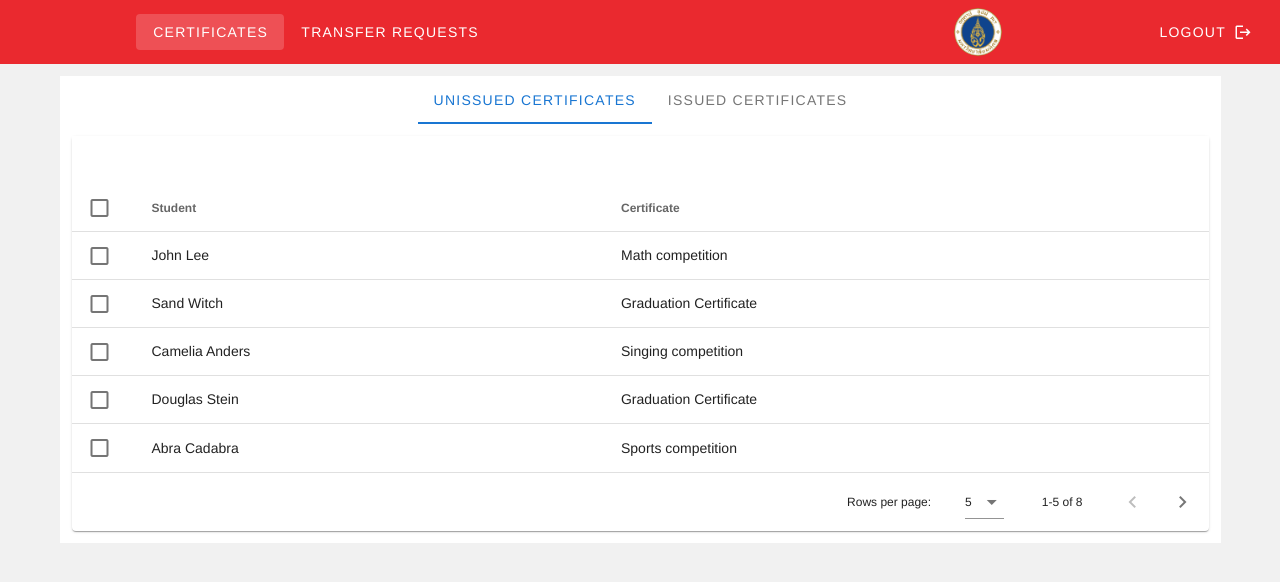
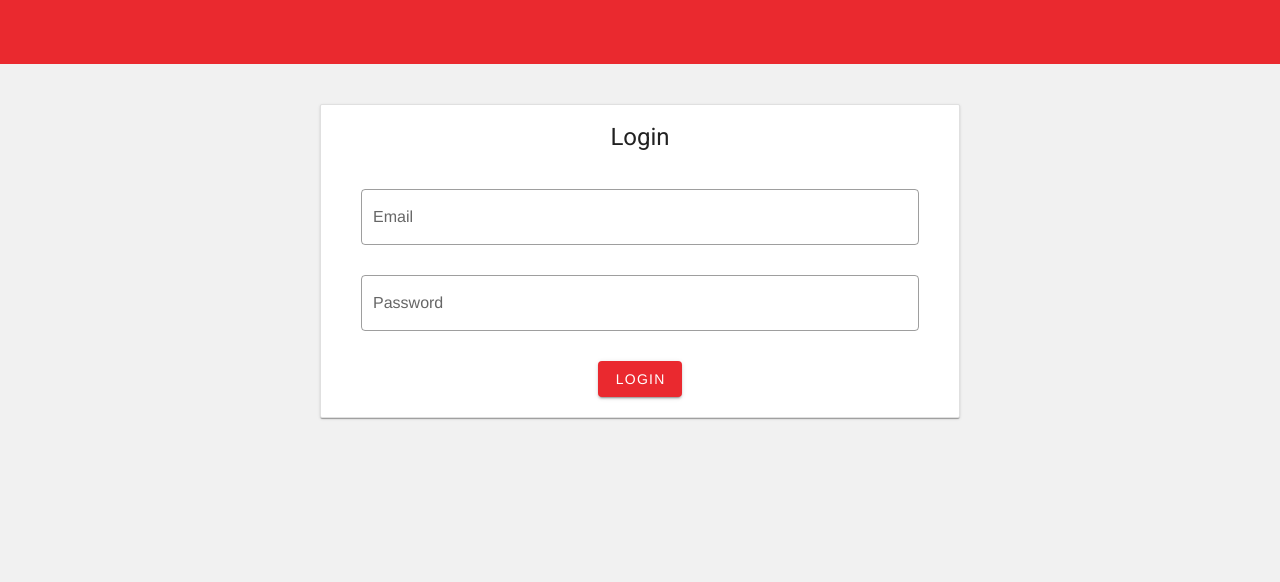
Before and after one commit to sirinnear/AtHome-Project, a Vue app in the folder frontend/: page /login#/issuer/certificates in a window 1280 px wide. Shown: the top 582 px of the page. Built offline with nearby package versions, Linux system fonts and the light colour scheme.

Commit message:
Pages are now only accessible by authenticated users Issue when authenticated, can access other roles' pages unless logged out

```diff
--- a/frontend/src/components/IssuerAppBar.vue
+++ b/frontend/src/components/IssuerAppBar.vue
@@ -34,7 +34,7 @@
         <span class="white--text">{{ name }}</span>
       </v-col>
     </v-row>
-    <v-btn text dark v-if="authenticated" to="/login">
+    <v-btn text dark v-if="authenticated" @click="logout">
       Logout
       <v-icon
           dark
@@ -47,9 +47,17 @@
 </template>
 
 <script>
+import api from "@/services";
+
 export default {
   name: "AppBar",
-  props: ['authenticated', 'name']
+  props: ['authenticated', 'name'],
+  methods: {
+    logout() {
+      api.logout();
+      this.$router.push('/login');
+    }
+  }
 }
 </script>
 
--- a/frontend/src/components/StudentAppBar.vue
+++ b/frontend/src/components/StudentAppBar.vue
@@ -29,7 +29,7 @@
         <span class="white--text">{{ name }}</span>
       </v-col>
     </v-row>
-    <v-btn text dark v-if="authenticated" to="/login">
+    <v-btn text dark v-if="authenticated" @click="logout">
       Logout
       <v-icon
           dark
@@ -43,10 +43,18 @@
 
 <script>
 import RequestTransferDialog from "@/views/student/RequestTransferDialog";
+import api from '../services';
+
 export default {
   name: "AppBar",
   components: {RequestTransferDialog},
-  props: ['authenticated', 'name']
+  props: ['authenticated', 'name'],
+  methods: {
+    logout() {
+      api.logout();
+      this.$router.push('/login');
+    }
+  }
 }
 </script>
 
--- a/frontend/src/router/index.js
+++ b/frontend/src/router/index.js
@@ -54,7 +54,20 @@ const routes = [
 ]
 
 const router = new VueRouter({
+  mode: 'history',
   routes,
 })
 
+router.beforeEach((to, from, next) => {
+  const publicPages = ['/login'];
+  const authRequired = !publicPages.includes(to.path);
+  const loggedIn = localStorage.getItem('user');
+
+  if (authRequired && !loggedIn) {
+    next('/login');
+  } else {
+    next();
+  }
+});
+
 export default router
--- /dev/null
+++ b/frontend/src/services/authService.js
@@ -0,0 +1,25 @@
+class AuthService {
+    constructor(api) {
+        this.api = api;
+    }
+
+    login (payload) {
+        return this.api.post('auth/login', payload)
+            .then((response) => {
+                if (response.data.token) {
+                    localStorage.setItem('user', JSON.stringify(response.data));
+                    console.log('User logged in!', localStorage.getItem('user'));
+                }
+            })
+            .catch((e) => {
+                alert(e.response.data.error);
+            });
+    }
+
+    logout() {
+        localStorage.removeItem('user');
+        console.log('User logged out!', localStorage.getItem('user'));
+    }
+}
+
+export default AuthService;
--- a/frontend/src/services/index.js
+++ b/frontend/src/services/index.js
@@ -1,14 +1,8 @@
 import axios from "axios";
+import AuthService from '../services/authService';
 
-const http = axios.create({
+const api = axios.create({
     baseURL: 'http://localhost:3000/api/',
 });
 
-class API {
-
-    login (payload) {
-        return http.post('auth/login', payload)
-    }
-}
-
-export default new API();
+export default new AuthService(api);
--- a/frontend/src/views/Login.vue
+++ b/frontend/src/views/Login.vue
@@ -43,15 +43,16 @@ export default {
         email: this.user.email,
         password: this.user.password,
       };
-      api.login(data)
-        .then((response) => {
-          const role = response.data.role;
+      api.login(data).then(
+          () => {
+            const user = JSON.parse(localStorage.getItem('user'));
+            const role = user.role;
+            const name = user.name;
             if (role === 'student') {
-            this.$router.push({ name: 'StudentCert', params: {name: response.data.name}});
-            console.log(response.data.name);
+              this.$router.push({ name: 'StudentCert', params: {name: name}});
             }
             else if (role === 'issuer') {
-            this.$router.push({ name: 'IssuerCert', params: {name: response.data.name}})
+              this.$router.push({ name: 'IssuerCert', params: {name: name}})
             }
             else if (role === 'admin') {
               this.$router.push('/admin')
@@ -59,10 +60,9 @@ export default {
             else {
               alert('There exists no such user role!')
             }
-        })
-        .catch((e) => {
-          alert(e.response.data.error);
-        });
+          }
+      );
+
     }
   }
 }
```
Lines whose indentation alone changed are shown as unchanged.
